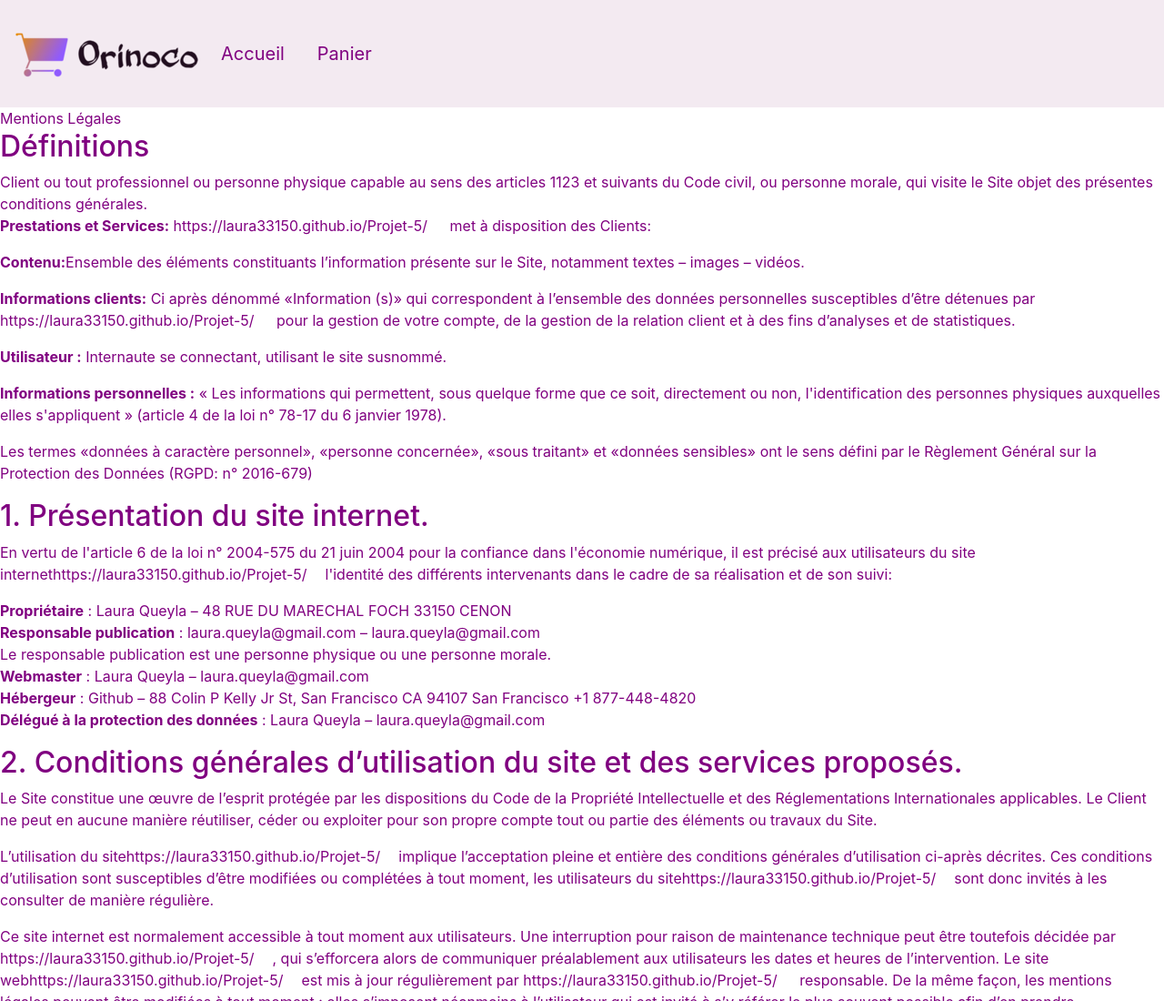
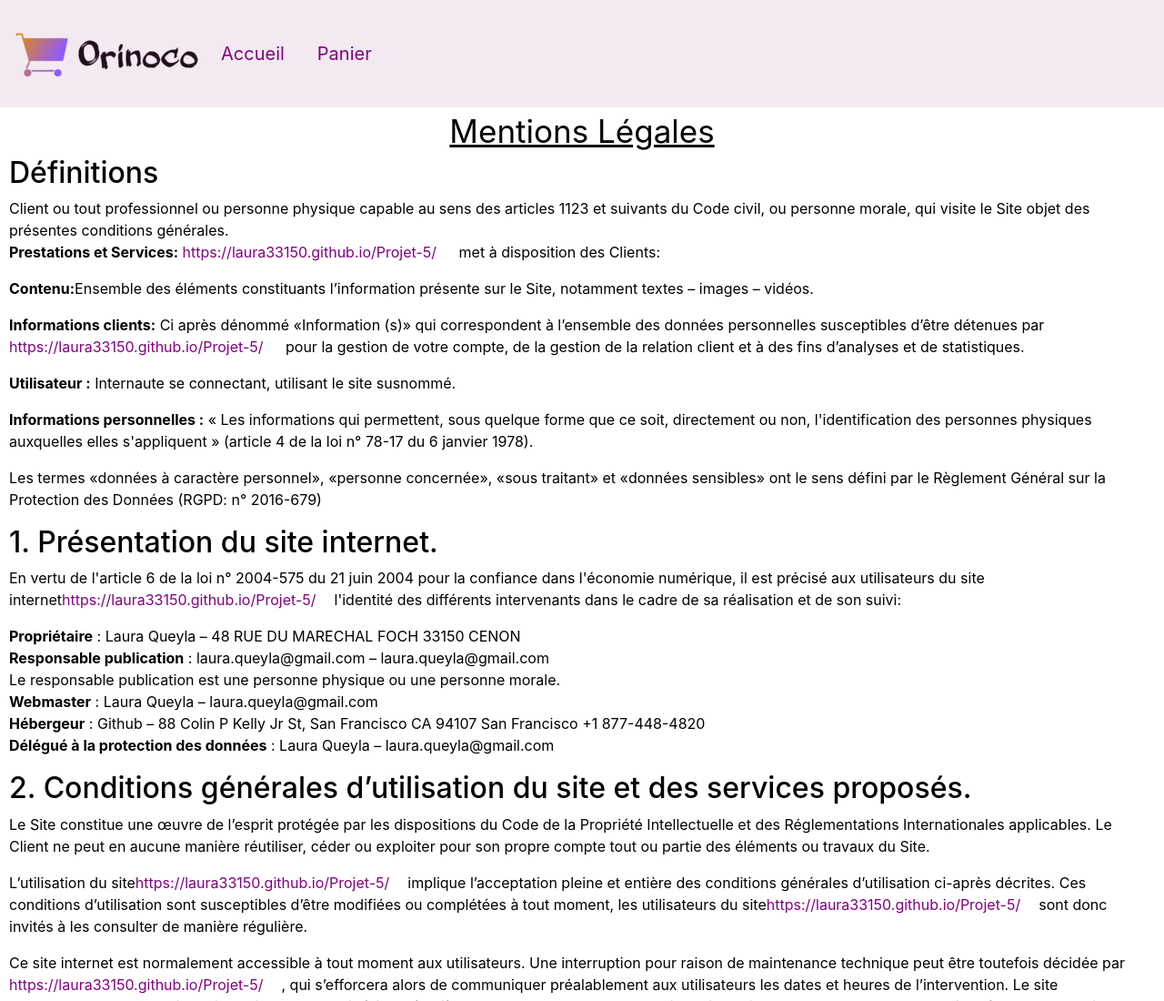
Before and after one commit to Laura33150/Projet-5, a website: page pages_annexes/mentionslegales.html in a window 1280 px wide. Shown: the top 1100 px of the page at 91% size. Drawn offline with nearby package versions, Linux system fonts and the light colour scheme.

Commit message:
Modifications mentions légales

```diff
--- a/scss/style.scss
+++ b/scss/style.scss
@@ -114,6 +114,20 @@ h6 {
     font-size: 20px;
 }
 
+/*Mentions légales*/
+.titre {
+    color: black;
+    font-size: 35px;
+    text-align: center;
+    text-decoration: underline;
+}
+
+.content {
+    color: black;
+    margin-left: 10px;
+    margin-right: 10px;
+}
+
 /*Responsive*/
 
 @media screen and (max-width: 1024px) {
```
Also changed, not shown: css/style.css, 1 other file.
